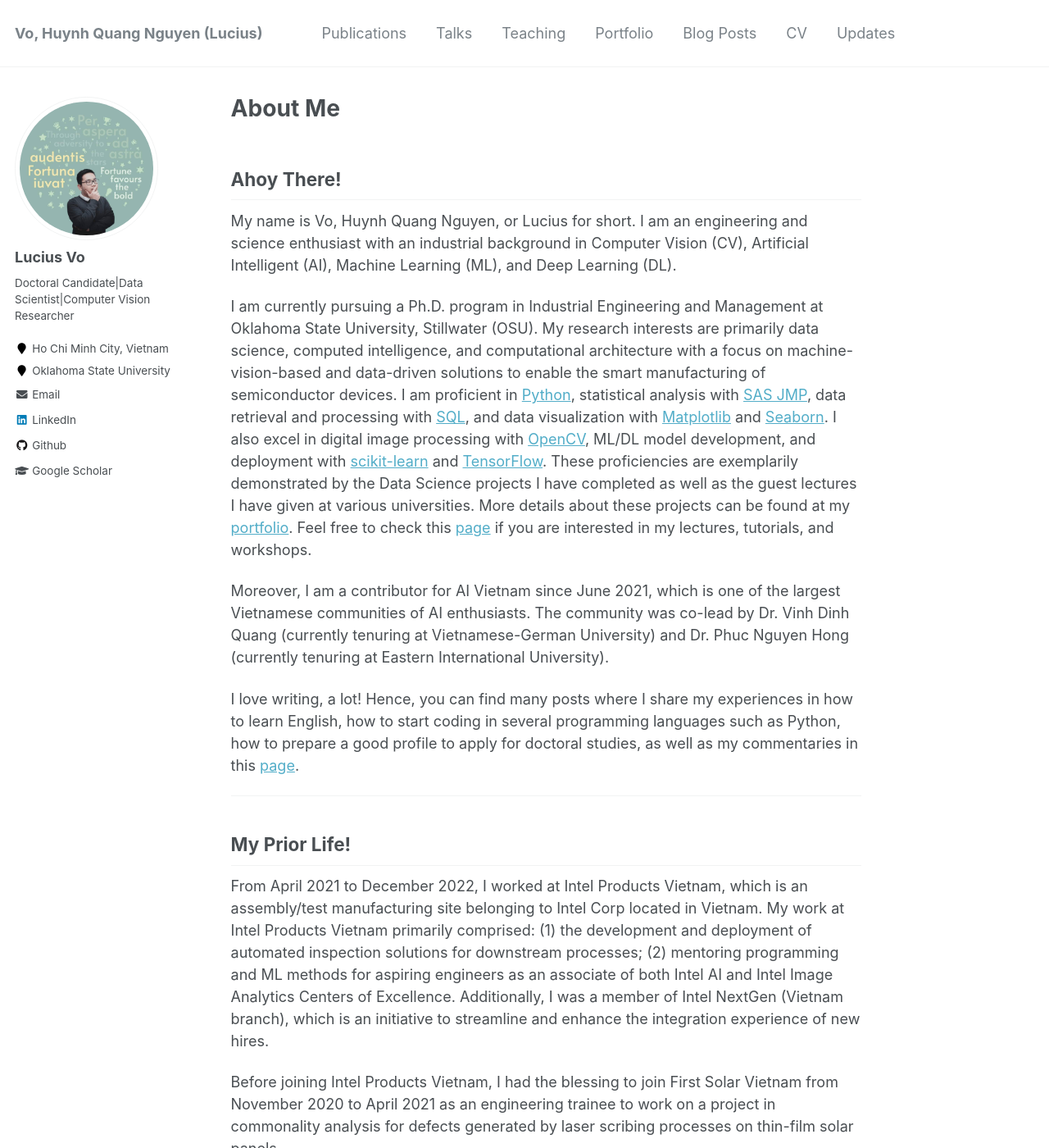
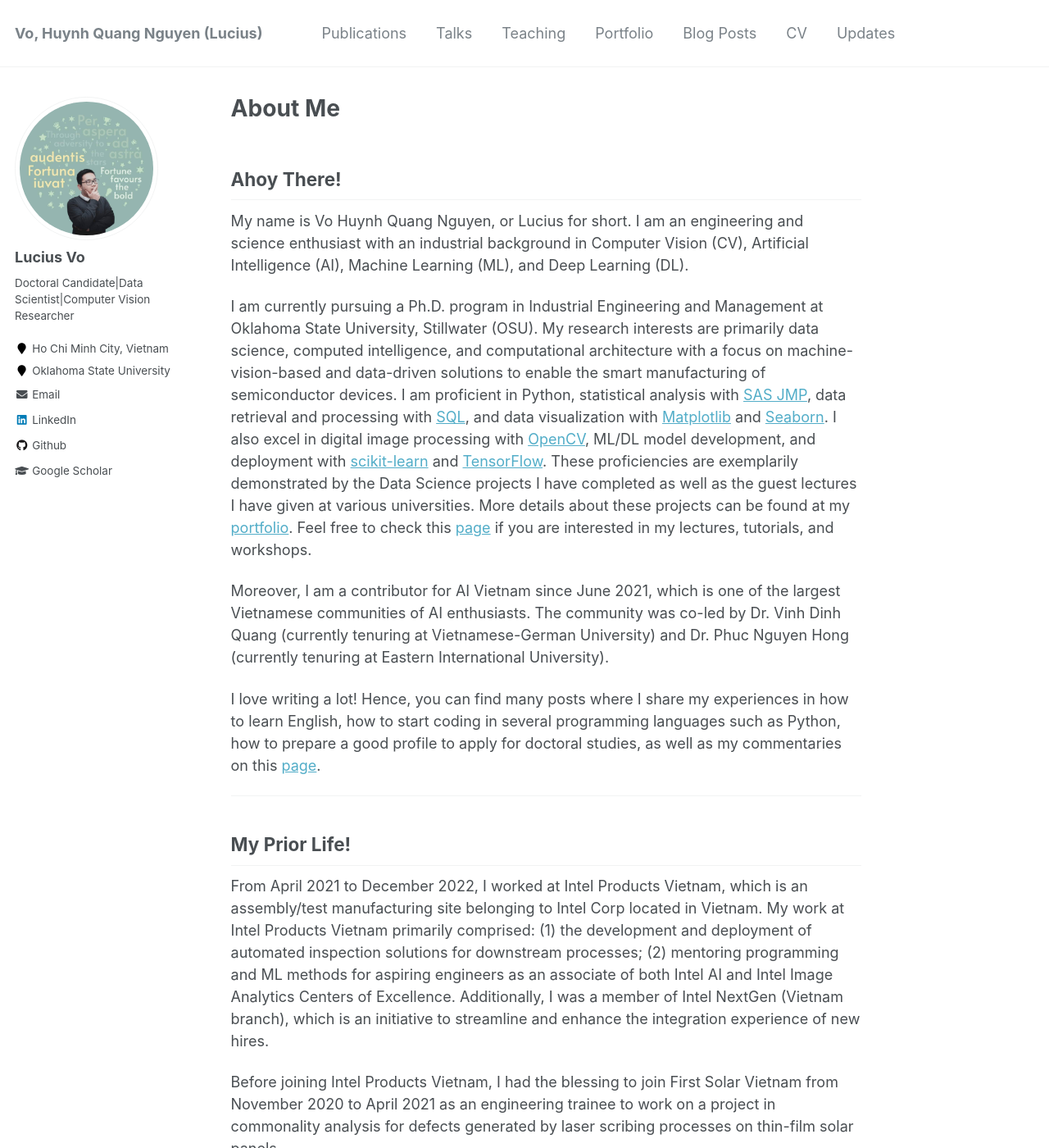
Before and after one commit to vohuynhquangnguyen/vohuynhquangnguyen.github.io, a Jekyll site: the page built from _pages/about.md, in a window 1280 px wide and 1400 px high. Shown: the whole window at 82% size. Built offline with Jekyll 4.4.1, drawn with Linux system fonts in a browser that asks for light colours.

Commit message:
Update about.md

```diff
--- a/_pages/about.md
+++ b/_pages/about.md
@@ -9,13 +9,13 @@ redirect_from:
 ---
 
 ## Ahoy There!
-My name is Vo, Huynh Quang Nguyen, or Lucius for short. I am an engineering and science enthusiast with an industrial background in Computer Vision (CV), Artificial Intelligent (AI), Machine Learning (ML), and Deep Learning (DL).
+My name is Vo Huynh Quang Nguyen, or Lucius for short. I am an engineering and science enthusiast with an industrial background in Computer Vision (CV), Artificial Intelligence (AI), Machine Learning (ML), and Deep Learning (DL).
 
-I am currently pursuing a Ph.D. program in Industrial Engineering and Management at Oklahoma State University, Stillwater (OSU). My research interests are primarily data science, computed intelligence, and computational architecture with a focus on machine-vision-based and data-driven solutions to enable the smart manufacturing of semiconductor devices. I am proficient in [Python](https://www.python.org/), statistical analysis with [SAS JMP](https://www.jmp.com/en_us/home.html), data retrieval and processing with [SQL](https://www.iso.org/standard/63555.html), and data visualization with [Matplotlib](https://matplotlib.org/) and [Seaborn](https://seaborn.pydata.org/). I also excel in digital image processing with [OpenCV](https://opencv.org/), ML/DL model development, and deployment with [scikit-learn](https://scikit-learn.org/stable/index.html#) and [TensorFlow](https://www.tensorflow.org/). These proficiencies are exemplarily demonstrated by the Data Science projects I have completed as well as the guest lectures I have given at various universities. More details about these projects can be found at my [portfolio](../_pages/portfolio.md). Feel free to check this [page](../_pages/teaching.md) if you are interested in my lectures, tutorials, and workshops.
+I am currently pursuing a Ph.D. program in Industrial Engineering and Management at Oklahoma State University, Stillwater (OSU). My research interests are primarily data science, computed intelligence, and computational architecture with a focus on machine-vision-based and data-driven solutions to enable the smart manufacturing of semiconductor devices. I am proficient in Python, statistical analysis with [SAS JMP](https://www.jmp.com/en_us/home.html), data retrieval and processing with [SQL](https://www.iso.org/standard/63555.html), and data visualization with [Matplotlib](https://matplotlib.org/) and [Seaborn](https://seaborn.pydata.org/). I also excel in digital image processing with [OpenCV](https://opencv.org/), ML/DL model development, and deployment with [scikit-learn](https://scikit-learn.org/stable/index.html#) and [TensorFlow](https://www.tensorflow.org/). These proficiencies are exemplarily demonstrated by the Data Science projects I have completed as well as the guest lectures I have given at various universities. More details about these projects can be found at my [portfolio](../_pages/portfolio.md). Feel free to check this [page](../_pages/teaching.md) if you are interested in my lectures, tutorials, and workshops.
 
-Moreover, I am a contributor for AI Vietnam since June 2021, which is one of the largest Vietnamese communities of AI enthusiasts. The community was co-lead by Dr. Vinh Dinh Quang (currently tenuring at Vietnamese-German University) and Dr. Phuc Nguyen Hong (currently tenuring at Eastern International University).
+Moreover, I am a contributor for AI Vietnam since June 2021, which is one of the largest Vietnamese communities of AI enthusiasts. The community was co-led by Dr. Vinh Dinh Quang (currently tenuring at Vietnamese-German University) and Dr. Phuc Nguyen Hong (currently tenuring at Eastern International University).
 
-I love writing, a lot! Hence, you can find many posts where I share my experiences in how to learn English, how to start coding in several programming languages such as Python, how to prepare a good profile to apply for doctoral studies, as well as my commentaries in this [page](../_pages/year-archive.md).
+I love writing a lot! Hence, you can find many posts where I share my experiences in how to learn English, how to start coding in several programming languages such as Python, how to prepare a good profile to apply for doctoral studies, as well as my commentaries on this [page](../_pages/year-archive.md).
 
 ***
 
```
